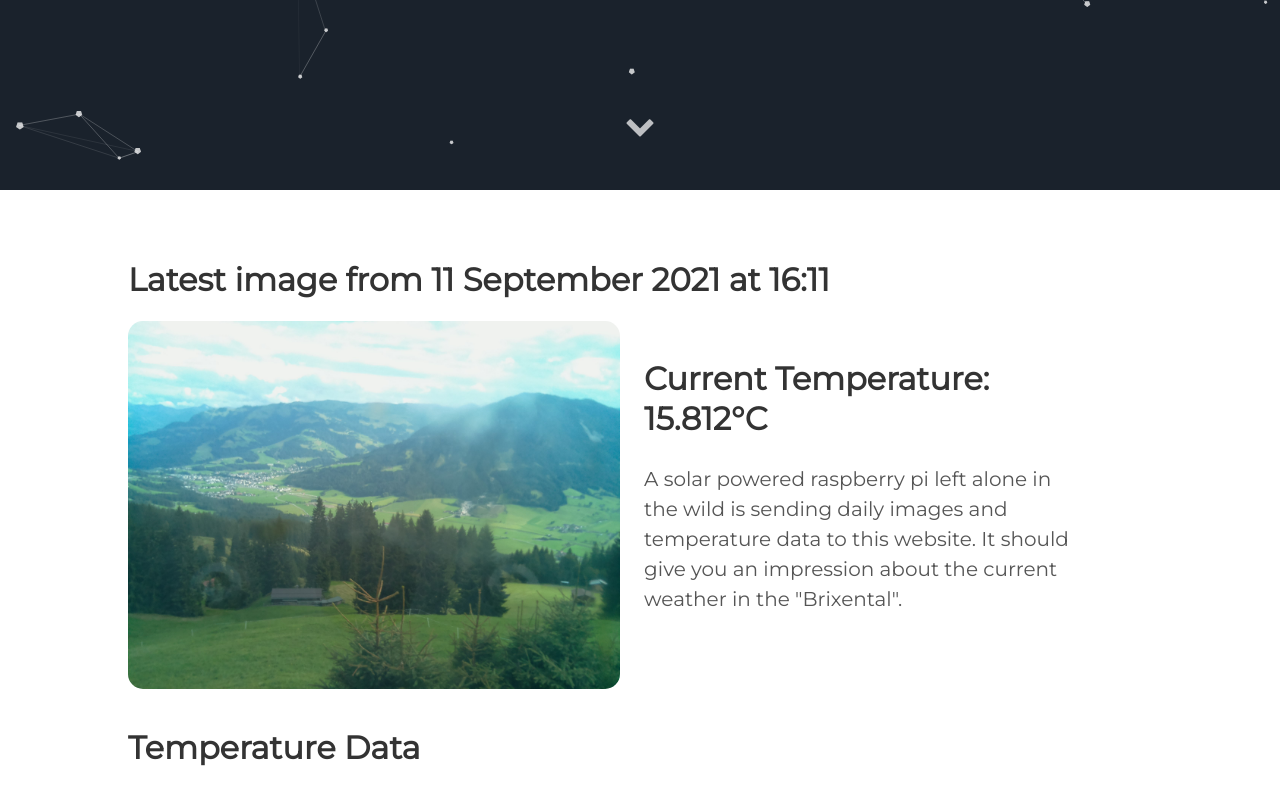
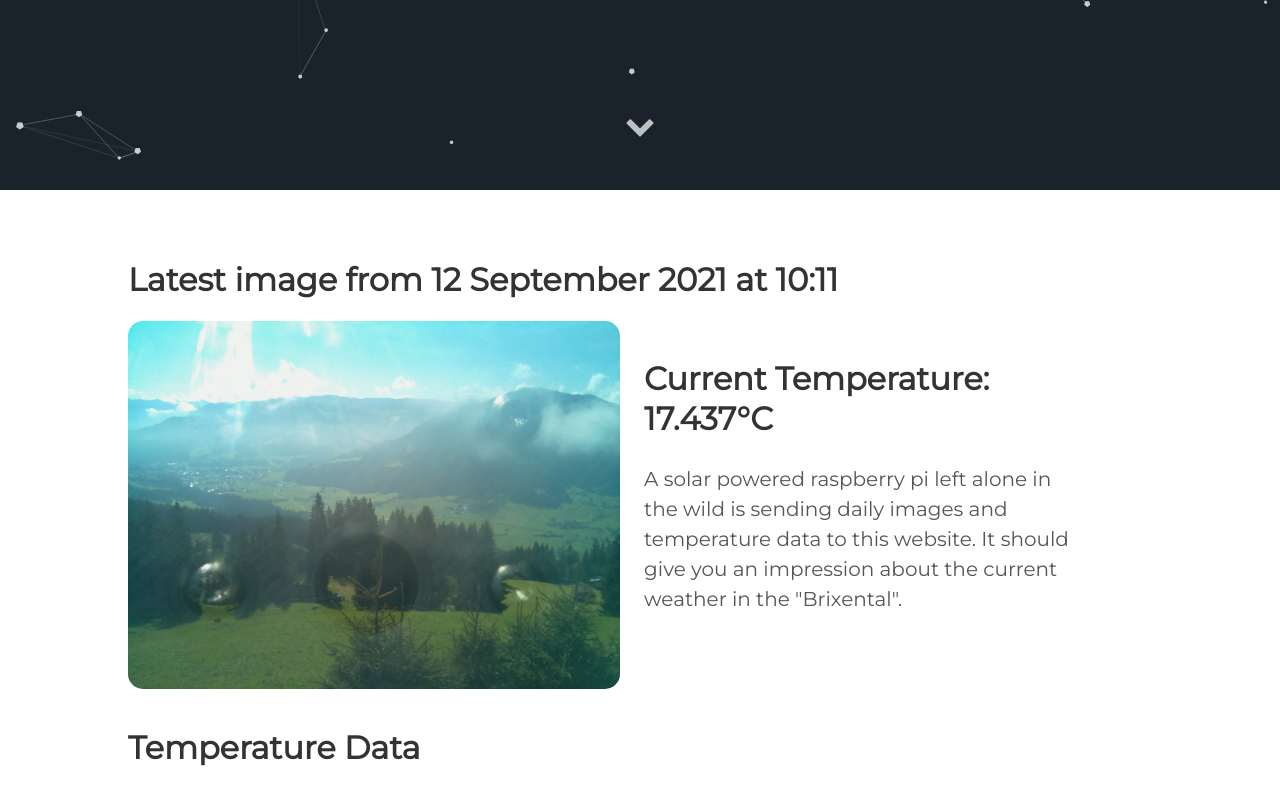
Before and after one commit to vektorious/vektorious.github.io, a Jekyll site: the page built from resources/huette.md, in a window 1280 px wide and 900 px high, scrolled down 710 px. Shown: the top 805 px of the window. Built offline with Jekyll 4.4.1, drawn with Linux system fonts in a browser that asks for light colours.

Commit message:
I'm a bot beep boop

```diff
--- a/resources/huette.md
+++ b/resources/huette.md
@@ -6,13 +6,13 @@ image: '/assets/img/'
 description: 'Live image from the Austrian alps'
 twitter_text: ' '
 ---
-## Latest image from 11 September 2021 at 16:11
+## Latest image from 12 September 2021 at 10:11
 <div class="huette">
   <div class="huette-image">
     <img src="{{ "/assets/img/huette.jpg" | prepend: site.baseurl }}">
   </div>
   <div class="huette-text">
-        <h2>Current Temperature: 15.812°C</h2>
+        <h2>Current Temperature: 17.437°C</h2>
         <p>A solar powered raspberry pi left alone in the wild is sending daily images and temperature data to this website. It should give you an impression about the current weather in the "Brixental".</p>
 
   </div>
```
Also changed, not shown: rpi-script/2021-09-12_100941.txt (renamed from rpi-script/2021-09-11_160939.txt, +5 -5 lines), rpi-script/huette.md (+2 -2 lines), assets/img/huette.jpg, assets/img/temp_plot.png, rpi-script/temp_plot.png, 1 other file.
